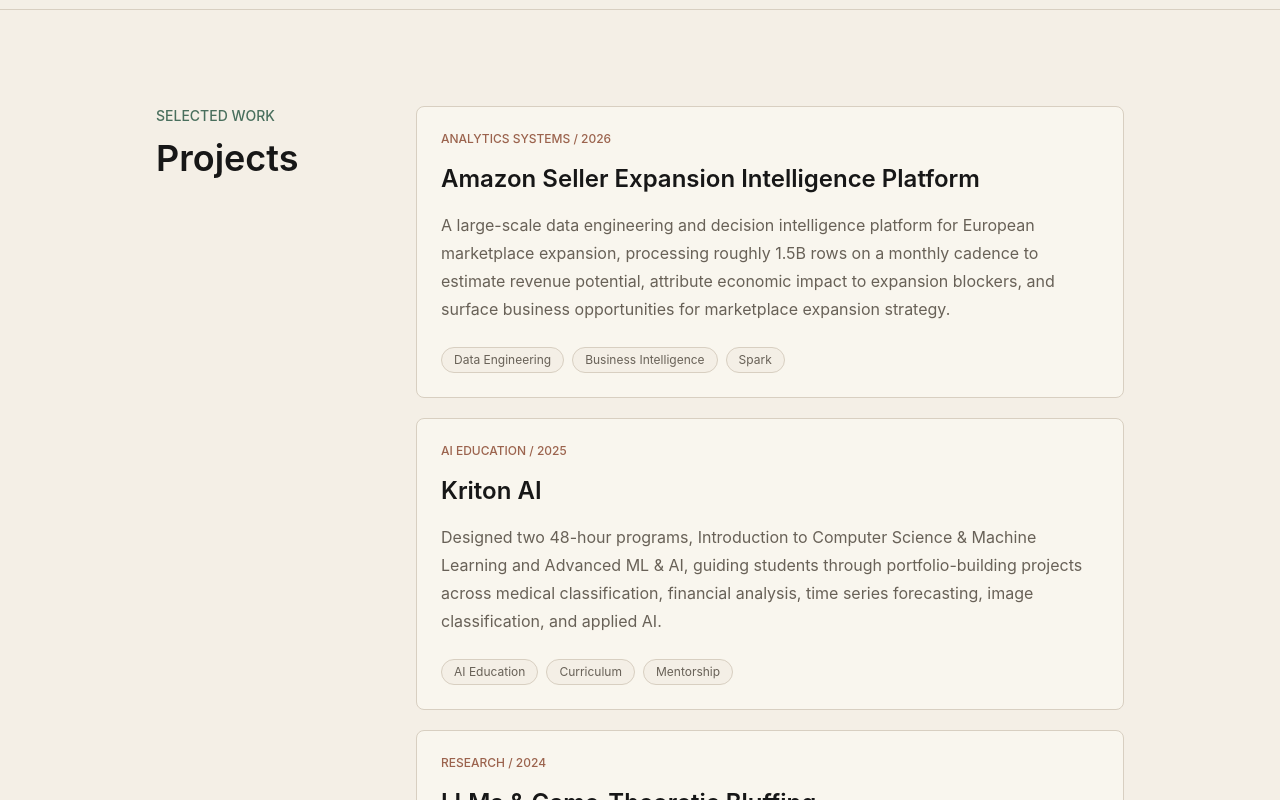
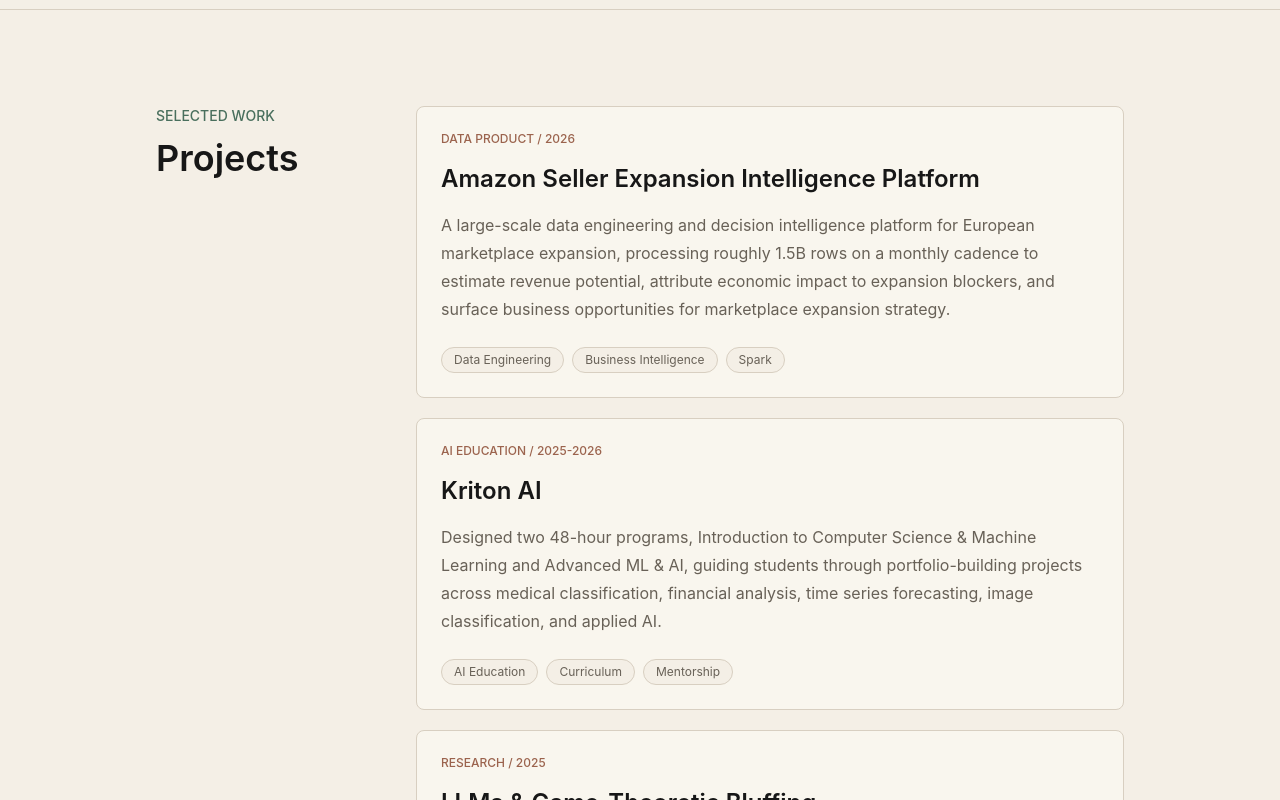
Before and after one commit to manosneofotistos/personal-website, a Next.js app: page / in a window 1280 px wide. Shown: the part 2320-3120 px from the top of the page. Built offline with nearby package versions, Linux system fonts and the light colour scheme.

Commit message:
Polish portfolio content

```diff
--- a/data/site.ts
+++ b/data/site.ts
@@ -47,21 +47,21 @@
   ],
   projects: [
      {
-      category: "Analytics systems / 2026",
+      category: "Data product / 2026",
       title: "Amazon Seller Expansion Intelligence Platform",
       description:
         "A large-scale data engineering and decision intelligence platform for European marketplace expansion, processing roughly 1.5B rows on a monthly cadence to estimate revenue potential, attribute economic impact to expansion blockers, and surface business opportunities for marketplace expansion strategy.",
       tags: ["Data Engineering", "Business Intelligence", "Spark"]
     },
     {
-      category: "AI education / 2025",
+      category: "AI education / 2025-2026",
       title: "Kriton AI",
       description:
         "Designed two 48-hour programs, Introduction to Computer Science & Machine Learning and Advanced ML & AI, guiding students through portfolio-building projects across medical classification, financial analysis, time series forecasting, image classification, and applied AI.",
       tags: ["AI Education", "Curriculum", "Mentorship"],
     },
     {
-      category: "Research / 2024",
+      category: "Research / 2025",
       title: "LLMs & Game-Theoretic Bluffing",
       description:
         "Research on strategic reasoning and deception in large language models using the Bluffing Game, a dynamic incomplete-information setting that tests how artificial agents bluff, detect deception, adapt under uncertainty, and make sequential decisions.",
```
